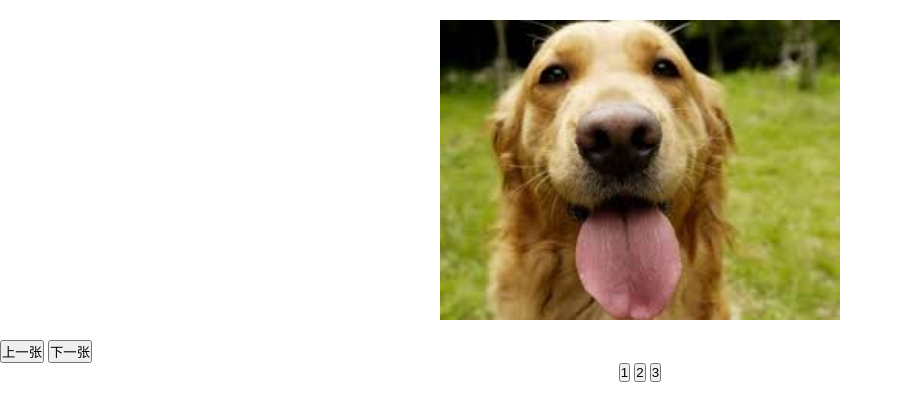
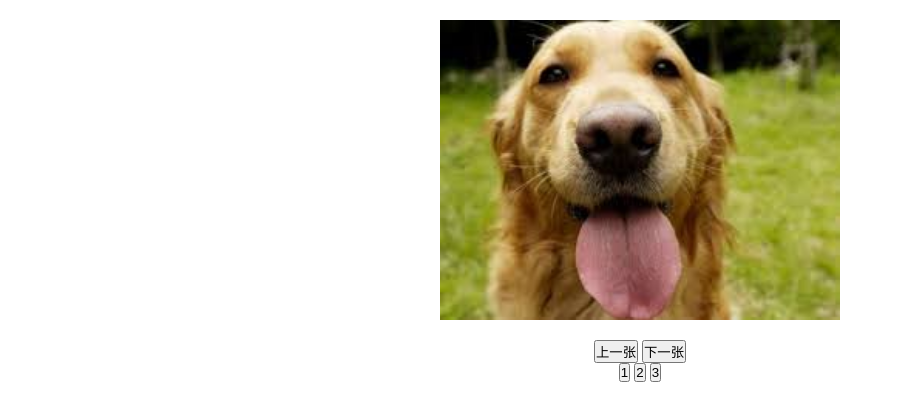
Before and after one commit to ryyoyo/slider, a plain HTML site: page index.html in a window 1280 px wide. Shown: the whole page, without its empty margins (0-903 px from the left). Drawn offline with nearby package versions, Linux system fonts and the light colour scheme.

Commit message:
居中上下页

```diff
--- a/style1.css
+++ b/style1.css
@@ -20,3 +20,6 @@
 	width: 100%;
 	flex-shrink:0;
 }
+#controls{
+	text-align: center;
+}
```
